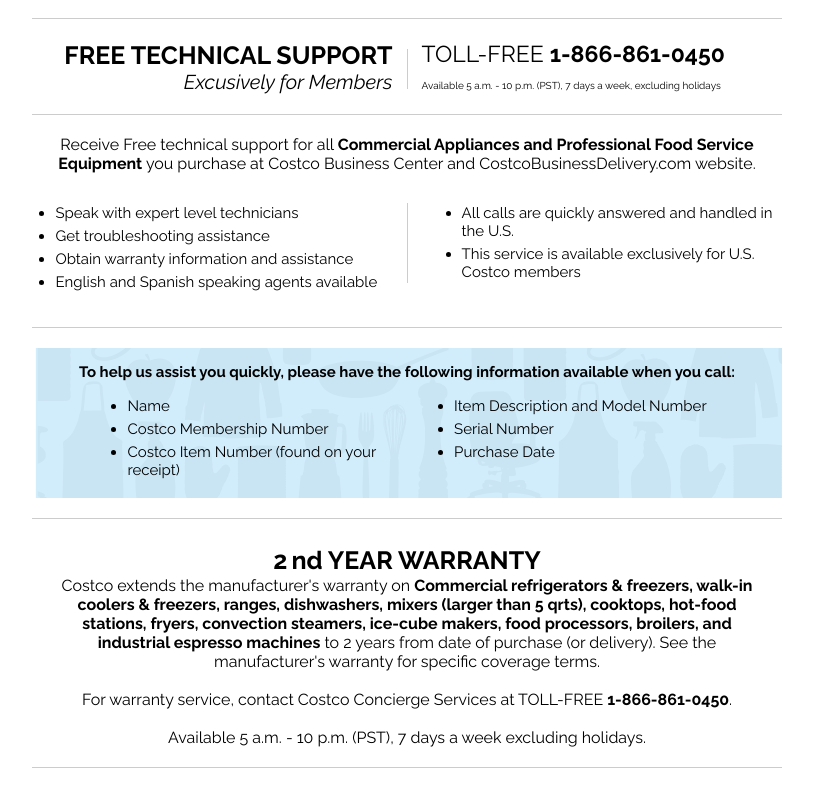
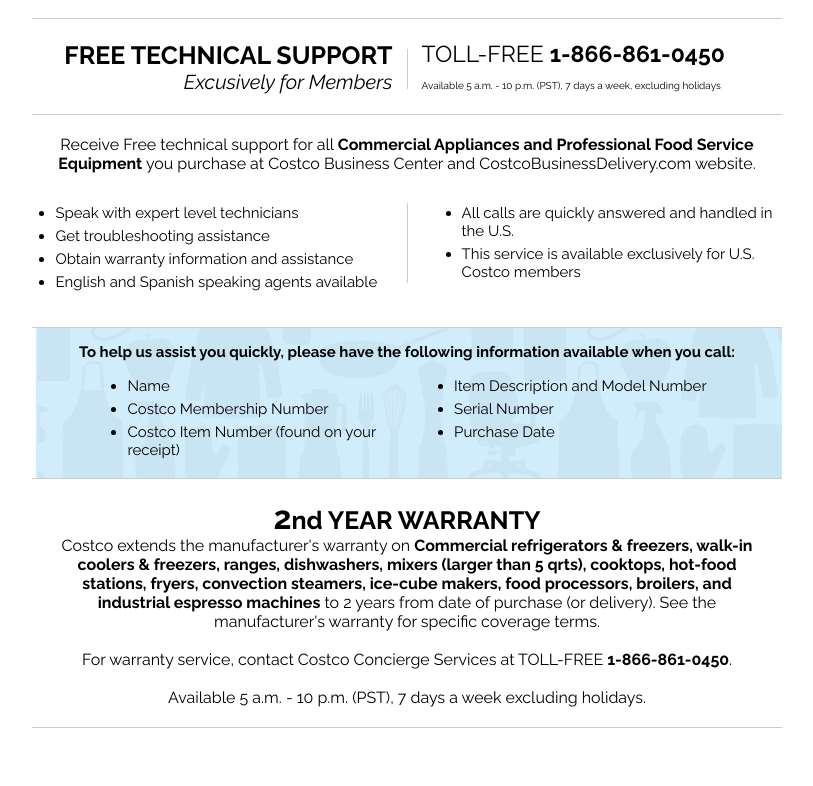
Before and after one commit to Business-Delivery/conciergepage, a plain HTML site: page index.html in a window 1280 px wide. Shown: the part 242-1028 px from the top of the page, without its empty margins (233-1046 px from the left). After the commit the page ends 990 px from the top, so only its background shows below. Drawn offline with Linux system fonts and the light colour scheme.

Commit message:
Undo Dirty Markup
Didn’t work.

```diff
--- a/index.html
+++ b/index.html
@@ -23,7 +23,7 @@
 	width: 900px;
     margin: 0 auto;
     text-align: center;
-    margin-bottom: 20px;
+
     margin-top: 15px;
     }
     .halfhalf {
@@ -48,15 +48,14 @@
         <hr>
 
 
-        <div class="halffull">
+        <div class="halffull" style=" margin-bottom: 20px;">
             <div class="halfhalf" style="text-align: right;">
                 <strong style="font-size: 25px; margin-bottom: 5px;">FREE TECHNICAL SUPPORT</strong><br>
                 <i style="font-size: 20px;">Excusively for Members</i>
             </div>
 
 
-            <div style=
-            "width: 1px; height: 40px; background: #ccc; display: inline-block; dipslay: inline-block; margin: 0 10px; margin-top: 15px">
+            <div style="width: 1px; height: 40px; background: #ccc; display: inline-block; dipslay: inline-block; margin: 0 10px; margin-top: 15px">
             </div>
 
 
@@ -80,94 +79,67 @@
                 <ul>
                 	<li>Speak with expert level technicians</li>
                     <!-- <li>Enjoy easy-to-understand answers to your set-up and product use questions</li> -->
-
-
                     <li>Get troubleshooting assistance</li>
                     <!-- <li>Receive assistance purchasing TV setup/installation at Costco.com</li> -->
-
-
                     <li>Obtain warranty information and assistance</li>
-
-
                     <li>English and Spanish speaking agents available</li>
                  </ul>
             </div>
 
 
-            <div style=
-            "width: 1px; height: 80px; background: #ccc; display: inline-block; dipslay: inline-block; margin: 0 5px; margin-top: 15px;">
+            <div style="width: 1px; height: 80px; background: #ccc; display: inline-block; dipslay: inline-block; margin: 0 5px; margin-top: 15px;">
             </div>
 
 
             <div class="halfhalf" style="text-align: left; vertical-align: top">
                 <ul>
                     <li>All calls are quickly answered and handled in the U.S.</li>
-
-
                     <li>This service is available exclusively for U.S. Costco members</li>
                  </ul>
             </div>
 
-            <hr style="margin: 20px auto">
+
+            <hr style="margin: 20px auto; margin-bottom: 0;">
     </div>
 
 
     <div class="halffull" style="width: 750px; height: 150px; background: url(bg.png); margin: 0 auto; background-attachment:fixed;">
-            <div style="font-weight: 700; font-size: 15px; padding-top: 15px">
-                To help us assist you quickly, please have the following information available when you call:
-            </div>
-
+        <div style="font-weight: 700; font-size: 15px; padding-top: 15px">To help us assist you quickly, please have the following information available when you call:</div>
 
     <div class="halfhalf" style="text-align: left; vertical-align: top">
                 <ul>
                 	<li>Name</li>
-
-
                     <li>Costco Membership Number</li>
-
-
                     <li>Costco Item Number (found on your receipt)</li>
                  </ul>
             </div>
-
-
             <div class="halfhalf" style="text-align: left; vertical-align: top">
                 <ul>
                 	<li>Item Description and Model Number</li>
-
-
                     <li>Serial Number</li>
-
-
                     <li>Purchase Date</li>
                  </ul>
+            </div>
+            </div>
+
+            <hr style="margin: 20px auto; margin-top: 0;">
+
+             <div style="text-align: center; width: 700px; margin: 0 auto;">
+             <strong style="font-size: 25px; margin-bottom: 5px;"><div style="font-size: 32px; display: inline-block;">2</div>nd YEAR WARRANTY</strong>
+             <div>
+             Costco extends the manufacturer's warranty on <strong>Commercial refrigerators & freezers, walk-in coolers & freezers, ranges, dishwashers, mixers (larger than 5 qrts), cooktops, hot-food stations, fryers, convection steamers, ice-cube makers, food processors, broilers, and industrial espresso machines</strong> to 2 years from date of purchase (or delivery). See the manufacturer's warranty for specific coverage terms.
+             <br><br>
+             For warranty service, contact Costco Concierge Services at TOLL-FREE <strong>1-866-861-0450</strong>.
+             <br><br>
+             Available 5 a.m. - 10 p.m. (PST), 7 days a week excluding holidays.
             </div>
             </div>
 
     <hr style="margin: 20px auto">
 
 
-        <div style="text-align: center; width: 700px; margin: 0 auto;">
-            <strong style="font-size: 25px; margin-bottom: 5px;"></strong>
-
-            <div style="font-size: 32px; display: inline-block;">
-                <strong style="font-size: 25px; margin-bottom: 5px;">2</strong>
-            </div>
-            <strong style="font-size: 25px; margin-bottom: 5px;">nd YEAR WARRANTY</strong>
-
-            <div>
-                Costco extends the manufacturer's warranty on <strong>Commercial refrigerators & freezers, walk-in coolers & freezers,
-                ranges, dishwashers, mixers (larger than 5 qrts), cooktops, hot-food stations, fryers, convection steamers, ice-cube
-                makers, food processors, broilers, and industrial espresso machines</strong> to 2 years from date of purchase (or
-                delivery). See the manufacturer's warranty for specific coverage terms.<br>
-                <br>
-                For warranty service, contact Costco Concierge Services at TOLL-FREE <strong>1-866-861-0450</strong>.<br>
-                <br>
-                Available 5 a.m. - 10 p.m. (PST), 7 days a week excluding holidays.
-            </div>
     </div>
 
-        <hr style="margin: 20px auto">
-    </div>
+
 </body>
 </html>
```
Lines whose indentation alone changed are shown as unchanged.
